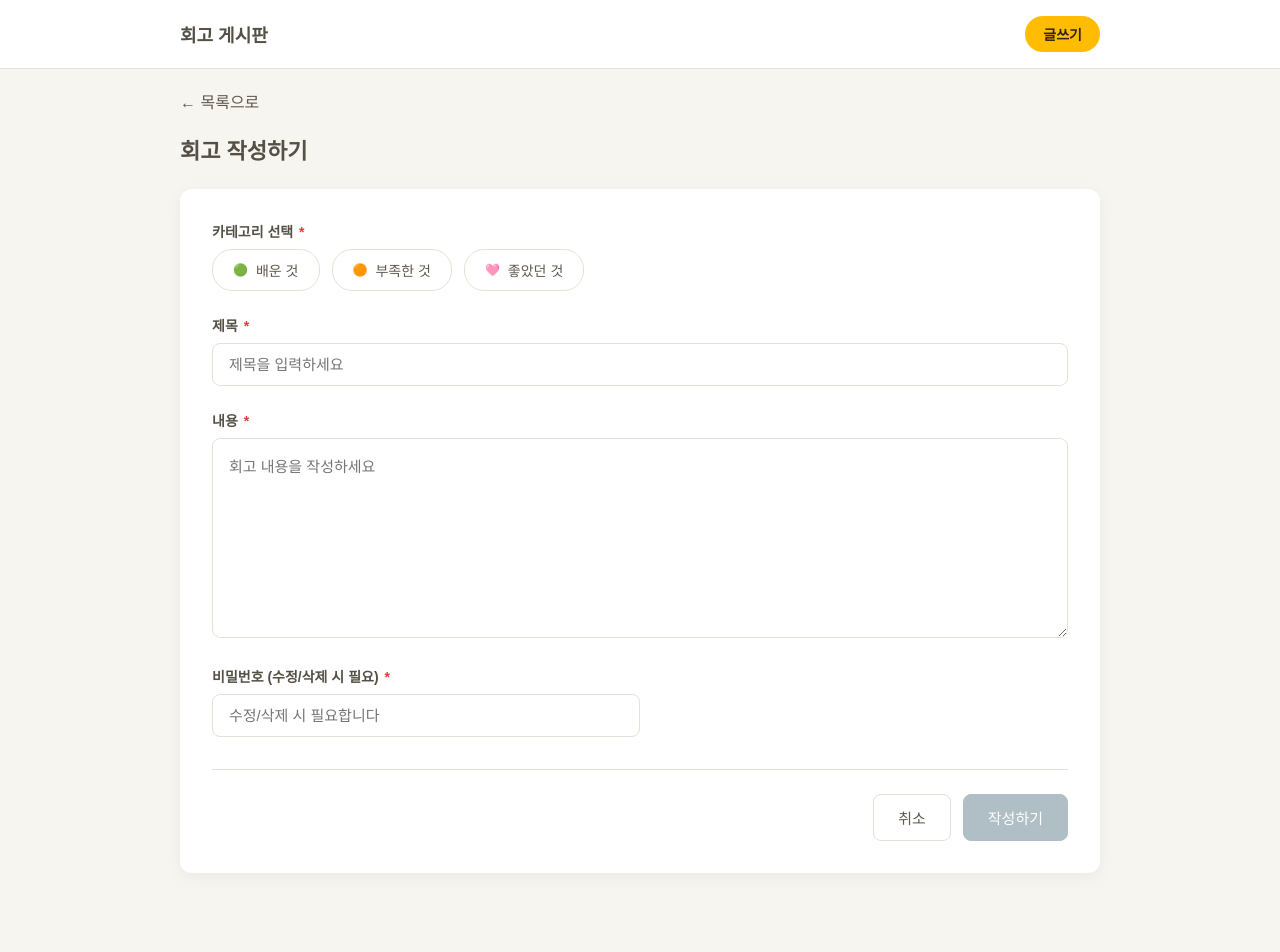
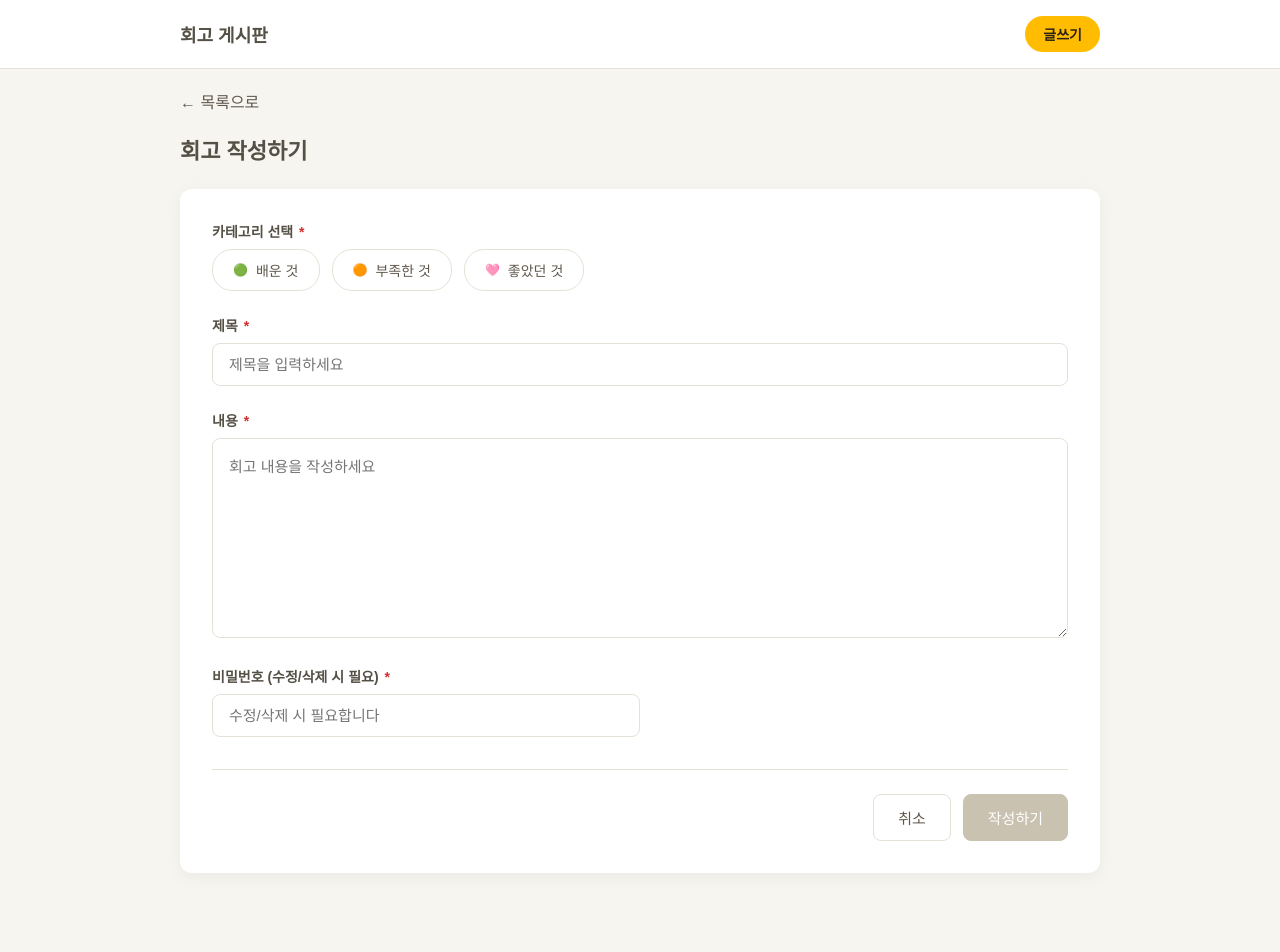
Before and after one commit to SongMin21/KB_24_mini_project_5, a Vue app in the folder frontend/thinking/: page /thinking/create in a window 1280 px wide. Shown: the top 952 px of the page. Built offline with nearby package versions, Linux system fonts and the light colour scheme; no server answers.

Commit message:
style: 작성 페이지 색상을 KB 토큰으로 교체

```diff
--- a/frontend/thinking/src/views/ThinkingCreateView.vue
+++ b/frontend/thinking/src/views/ThinkingCreateView.vue
@@ -210,13 +210,13 @@ const handleSubmit = async () => {
 }
 
 .error-banner {
-  background-color: #ffebee;
-  color: #c62828;
+  background-color: var(--color-danger-bg);
+  color: var(--color-danger);
   padding: 12px 16px;
   border-radius: 8px;
   margin-bottom: 24px;
   font-size: 14px;
-  border-left: 4px solid #e53935;
+  border-left: 4px solid var(--color-danger);
 }
 
 .form-group {
@@ -242,7 +242,7 @@ const handleSubmit = async () => {
 }
 
 .required {
-  color: #e53935;
+  color: var(--color-danger);
   margin-left: 2px;
 }
 
@@ -260,7 +260,7 @@ const handleSubmit = async () => {
   border-radius: 20px;
   font-size: 14px;
   font-weight: 500;
-  background: #ffffff;
+  background: var(--color-card);
   border: 1px solid var(--color-border);
   color: var(--color-text-secondary);
   transition: all 0.2s ease;
@@ -293,19 +293,19 @@ const handleSubmit = async () => {
 .category-btn.learned.active {
   background: var(--color-learned);
   border-color: var(--color-learned);
-  color: #ffffff;
+  color: var(--color-on-accent);
 }
 
 .category-btn.lacked.active {
   background: var(--color-lacked);
   border-color: var(--color-lacked);
-  color: #ffffff;
+  color: var(--color-on-accent);
 }
 
 .category-btn.good.active {
   background: var(--color-good);
   border-color: var(--color-good);
-  color: #ffffff;
+  color: var(--color-on-accent);
 }
 
 /* Input Styles */
@@ -316,7 +316,7 @@ const handleSubmit = async () => {
   border: 1px solid var(--color-border);
   font-size: 15px;
   color: var(--color-text-primary);
-  background-color: #ffffff;
+  background-color: var(--color-card);
   outline: none;
   transition: border-color 0.2s ease;
 }
@@ -333,7 +333,7 @@ const handleSubmit = async () => {
   border: 1px solid var(--color-border);
   font-size: 15px;
   color: var(--color-text-primary);
-  background-color: #ffffff;
+  background-color: var(--color-card);
   outline: none;
   resize: vertical;
   line-height: 1.6;
@@ -360,7 +360,7 @@ const handleSubmit = async () => {
   border-radius: 8px;
   font-size: 15px;
   font-weight: 500;
-  background: #ffffff;
+  background: var(--color-card);
   border: 1px solid var(--color-border);
   color: var(--color-text-secondary);
   transition: all 0.2s ease;
@@ -368,7 +368,7 @@ const handleSubmit = async () => {
 
 .btn-cancel:hover {
   background: var(--color-background);
-  border-color: #cccccc;
+  border-color: var(--color-border);
   color: var(--color-text-primary);
 }
 
@@ -379,20 +379,20 @@ const handleSubmit = async () => {
   font-weight: 500;
   background: var(--color-primary);
   border: 1px solid var(--color-primary);
-  color: #ffffff;
+  color: var(--color-on-primary);
   transition: all 0.2s ease;
 }
 
 .btn-submit:hover:not(:disabled) {
-  background: #357ae8;
-  border-color: #357ae8;
-  box-shadow: 0 2px 8px rgba(74, 144, 217, 0.3);
+  background: var(--color-primary-hover);
+  border-color: var(--color-primary-hover);
+  box-shadow: 0 2px 8px rgba(255, 188, 0, 0.3);
 }
 
 .btn-submit:disabled {
-  background: #b0bec5;
-  border-color: #b0bec5;
+  background: var(--color-disabled);
+  border-color: var(--color-disabled);
   cursor: not-allowed;
-  color: #ffffff;
+  color: var(--color-on-accent);
 }
 </style>
```
